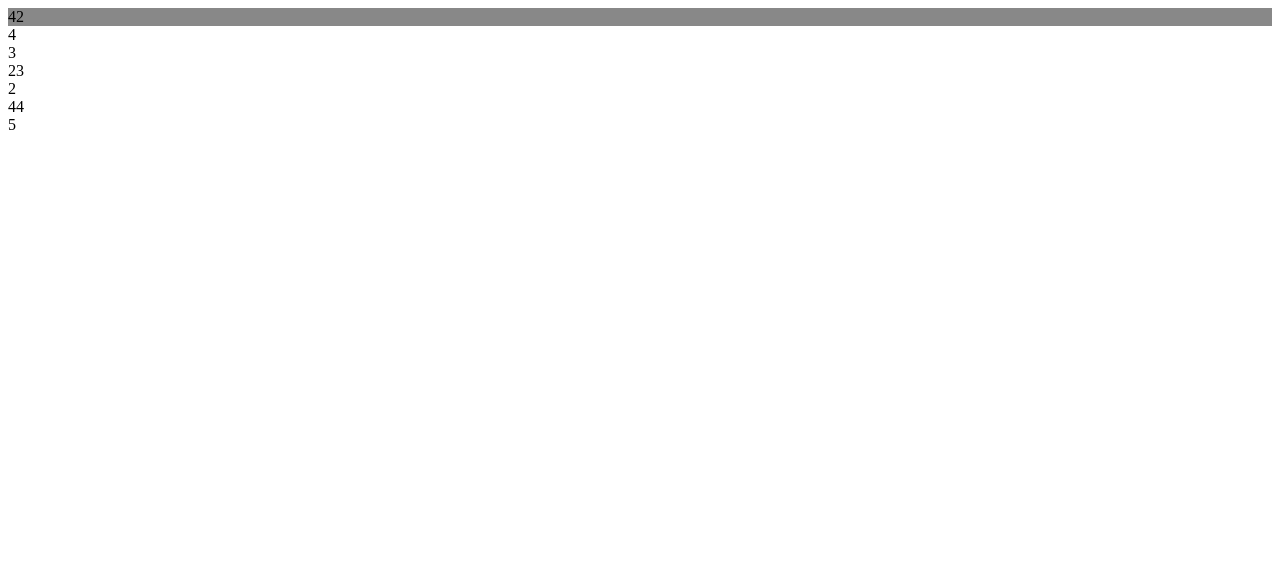
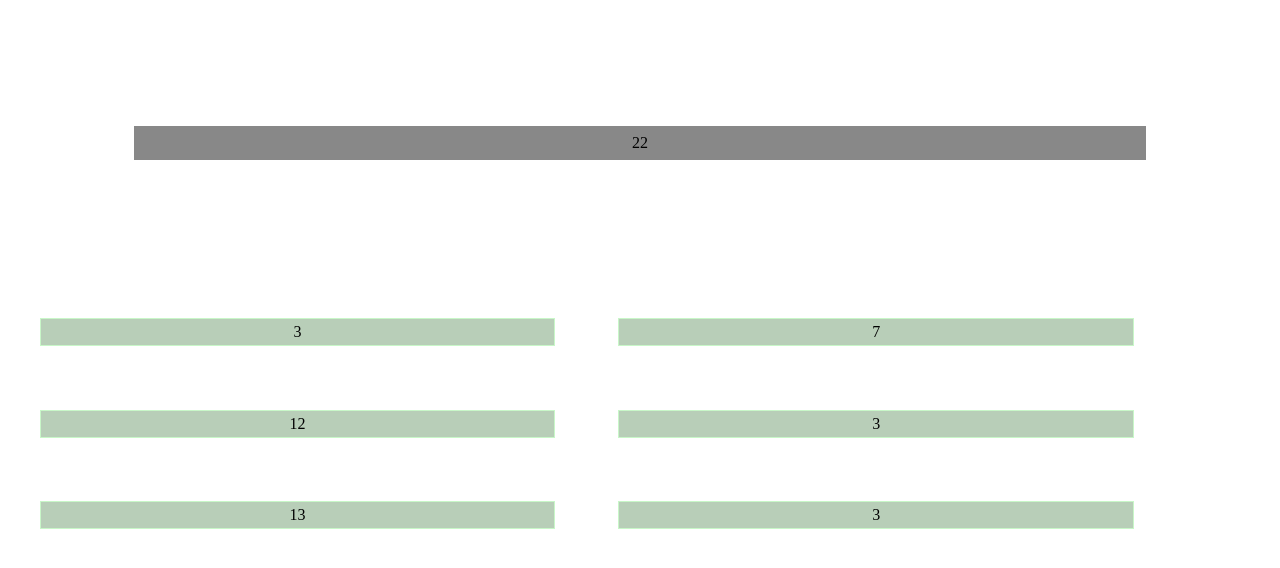
Before and after one commit to aimeex3/redux-example, a React app: page / in a window 1280 px wide. Shown: the top 568 px of the page. Built offline with nearby package versions, Linux system fonts and the light colour scheme.

Commit message:
add Game component

```diff
--- a/src/components/Game.js
+++ b/src/components/Game.js
@@ -1,16 +1,33 @@
 import React from 'react';
+
 class Game extends React.PureComponent {
+  // constructor() {
+  //   super();
+  //   this.target = 10 + Math.floor(50*Math.random());
+  // }
+
+  // works because stage 2, don't need constructor
+
+  playNumbers = Array.from({length: 6}).map(() =>
+    2 + Math.floor(12*Math.random())
+  );
+
+  target = this.playNumbers.slice(0, 3).reduce((acc, curr) => acc + curr, 0);
+
+  // TODO: shuffle playNumbers
+
   render() {
     return (
       <div>
-        <div style={styles.target}>42</div>
+        <div style={styles.target}>{this.target}</div>
         <div>
-          <div>4</div>
-          <div>3</div>
-          <div>23</div>
-          <div>2</div>
-          <div>44</div>
-          <div>5</div>
+          {
+            this.playNumbers.map((playNumber, index) =>
+              <div key={index} style={styles.playNumber}>
+                {playNumber}
+              </div>
+            )
+          }
         </div>
       </div>
     );
@@ -19,7 +36,19 @@ class Game extends React.PureComponent {
 
 const styles = {
   target: {
-    backgroundColor: '#888'
+    backgroundColor: '#888',
+    margin: '10%',
+    padding: '0.5rem',
+    textAlign: 'center'
+  },
+  playNumber: {
+    border: 'thin solid #c8f7c8',
+    margin: '2.5%',
+    width: '40%',
+    display: 'inline-block',
+    backgroundColor: '#b8ceb8',
+    textAlign: 'center',
+    padding: '.25rem'
   }
 };
 export default Game;
```
